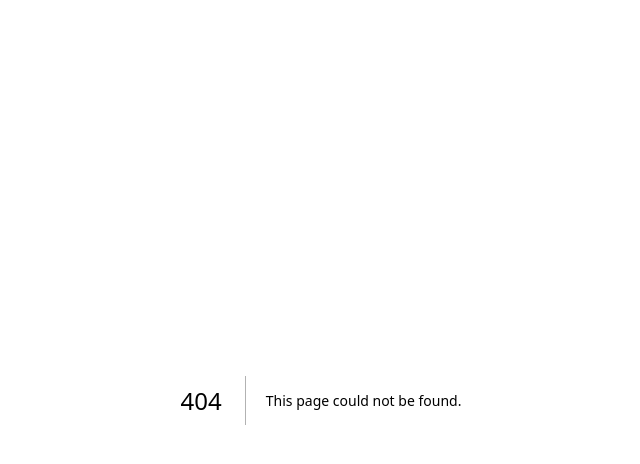
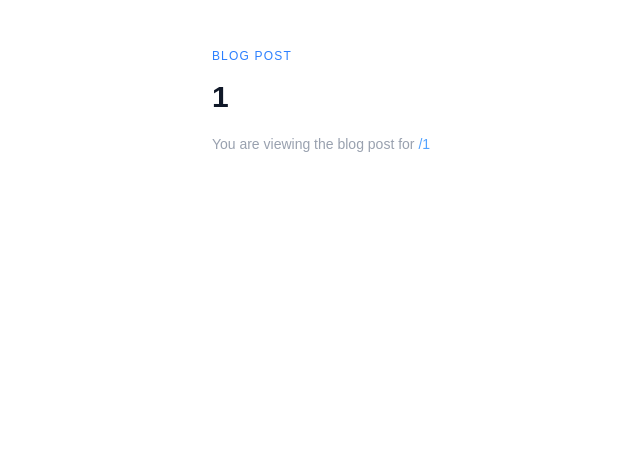
Before and after one commit to tracytratran/nextjs-playground, a Next.js app: page /blogs/1 in a window 1280 px wide. Before the commit this address had no page. Shown: the top 464 px of the page, without its empty margins (319-959 px from the left). Built offline with nearby package versions, Linux system fonts and the light colour scheme.

Commit message:
Create blog website with dynamic routes

```diff
--- /dev/null
+++ b/app/blogs/[dynamicRoute]/page.js
@@ -0,0 +1,29 @@
+"use client";
+
+import { useParams } from "next/navigation";
+
+export default function BlogPage() {
+  const params = useParams();
+  const dynamicRoute = params.dynamicRoute;
+  const formatted = formatString(dynamicRoute);
+
+  return (
+    <div className="max-w-6xl mx-auto px-4 py-12">
+      <span className="text-xs font-medium text-blue-500 uppercase tracking-widest mb-3 block">
+        Blog Post
+      </span>
+      <h1 className="text-3xl font-bold text-gray-900 leading-snug mb-4">
+        {formatted}
+      </h1>
+      <p className="text-gray-400 text-sm leading-relaxed">
+        You are viewing the blog post for{" "}
+        <span className="text-blue-400 font-medium">/{dynamicRoute}</span>
+      </p>
+    </div>
+  );
+}
+
+function formatString(str) {
+  const strWithSpace = str.replaceAll("-", " ");
+  return strWithSpace.charAt(0).toUpperCase() + strWithSpace.slice(1);
+}
```
